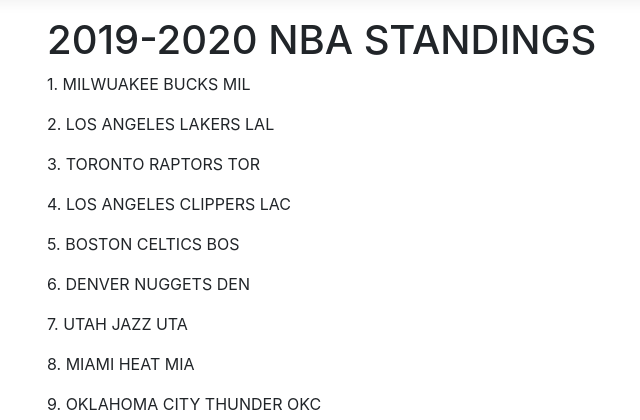
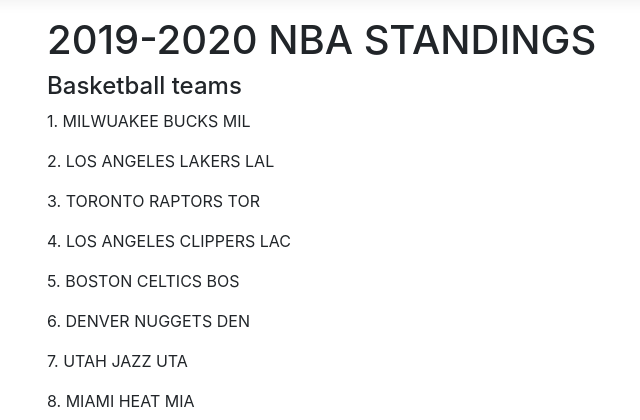
Before and after one commit to sgoka001/comp680, an ASP.NET Core app: page /Home/NBA in a window 1280 px wide. Shown: the part 107-527 px from the top of the page, without its empty margins (38-678 px from the left). Run offline with ASP.NET Core 8, Linux system fonts and the light colour scheme; the visitor is signed in with stand-in values (Sample User, id 1).

Commit message:
added text to specify EPL is soccer and NBA basketball

```diff
--- a/Views/Home/EPL.cshtml
+++ b/Views/Home/EPL.cshtml
@@ -5,7 +5,7 @@
 {
 <h1>@ViewData["Title"]</h1>
 
-<h4>EPL teams</h4>
+<h4>Soccer teams</h4>
 <table border="1" style="width:100%;">
     <thead>
         <tr>
--- a/Views/Home/NBA.cshtml
+++ b/Views/Home/NBA.cshtml
@@ -4,6 +4,8 @@
 @if (User.Identity.IsAuthenticated)
 {
     <h1>@ViewData["Title"]</h1>
+    <h4>Basketball teams</h4>
+
 
     <p>1. MILWUAKEE BUCKS MIL</p>
     <p>2. LOS ANGELES LAKERS LAL</p>
```
